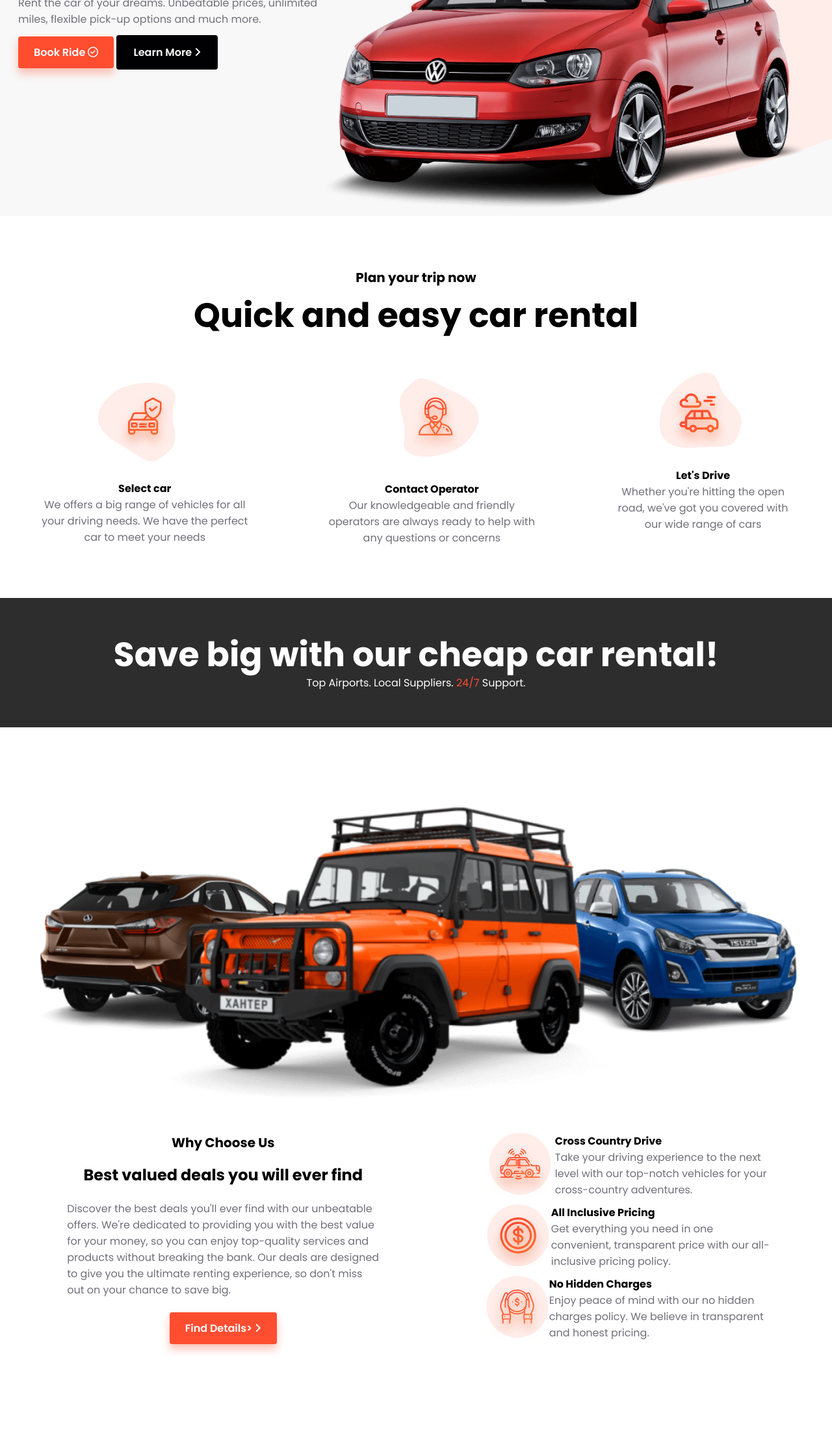
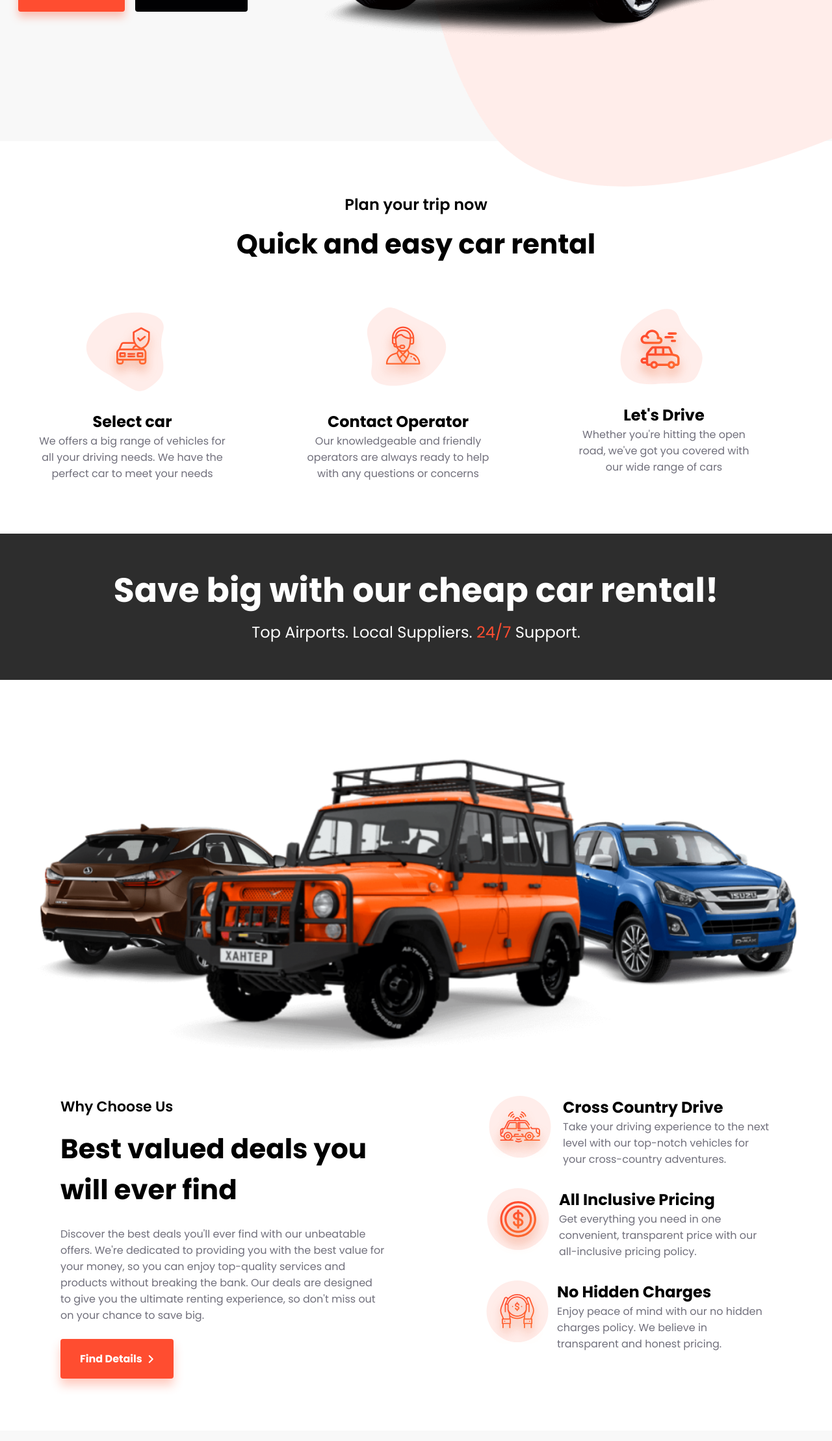
Before and after one commit to mlanikata/car-rental---project, a plain HTML site: page index.html in a window 1280 px wide. Shown: the part 583-2800 px from the top of the page at 65% size. Drawn offline with Linux system fonts and the light colour scheme.

Commit message:
Final v2

```diff
--- a/index.html
+++ b/index.html
@@ -15,9 +15,9 @@
     <!-- Navigation -->
     <nav>
       <div class="row nav__row">
-        <figure class="nav__img__wrapper">
-          <img src="assets/logo.png" alt class="nav__img" />
-        </figure>
+        <a href="#" class="nav__img__wrapper">
+          <img src="assets/logo.png" alt class="nav__img">
+        </a>
         <div class="nav__links">
           <a href="#home" class="nav__link">Home</a>
           <a href="#about" class="nav__link">About</a>
@@ -28,16 +28,14 @@
         </div>
         <div class="nav__btns">
 
-          <a class="nav__link" href=""> Sign In</a>
+          <a class="nav__link" href="#"> Sign In</a>
           <button class="nav__btns__register">Register</button>
-            </a>
         </div>
         <button class="nav__menu" onclick="openMenu()">
           <i class="fa-solid fa-bars"></i>
         </button>
       </div>
     </nav>
-
 <nav class="menu">
   <button class="menu__close" onclick="closeMenu()">
     <i class="fa-solid fa-x"></i>
@@ -56,7 +54,7 @@
     <!-- Header -->
     <header>
       <div class="container header__container">
-        <img src="assets/header-bg.png" alt="" class="header-bg" />
+        <img src="assets/header-bg.png" alt="" class="header-bg">
         <div class="row header__row">
           <div class="header__text">
             <h4 class="header__text__subtitle">Plan your trip now</h4>
@@ -79,10 +77,10 @@
                 <i class="fa-solid fa-angle-right"></i>
               </button>
             </div>
+          </div>
             <figure class="header__img__wrapper">
               <img src="assets/header-car.png" alt="" class="header__img" />
             </figure>
-          </div>
         </div>
       </div>
     </header>
@@ -93,8 +91,8 @@
       <section id="features">
         <div class="container features__container">
           <div class="row features__row">
-            <h3 class="header__text__subtitle">Plan your trip now</h3>
-            <h2 class="header__text__title">Quick and easy car rental</h2>
+            <h3 class="features__text__subtitle">Plan your trip now</h3>
+            <h2 class="features__text__title">Quick and easy car rental</h2>
             <div class="features__list">
               <div class="feature">
                 <div class="feature__img__wrapper">
@@ -133,8 +131,8 @@
 
       <!-- Banner -->
       <section id="banner">
-        <div class="container banner__container">
-          <div class="row banner__row">
+        <div class="banner__container">
+
             <div class="banner__title">Save big with our cheap car rental!</div>
             <div class="banner__text__subtitle">
               Top Airports. Local Suppliers.
@@ -166,7 +164,7 @@
                   your chance to save big.
                 </p>
                 <button class="choose__text__btn">
-                  Find Details>
+                  <span class="choose__text__btn__span"> Find Details </span>
                   <i class="fa-solid fa-angle-right"></i>
                 </button>
               </div>
@@ -238,10 +236,10 @@
             <h3 class="testimonials__text__subtitle">Reviewed by People</h3>
             <h2 class="testimonials__text__title">Client's Testimonials</h2>
             <p class="testimonial__review__para-1">
-              "Discover the positive impact we've made on the our clients by
+              Discover the positive impact we've made on the our clients by
               reading through their testimonials. Our clients have experienced
               our service and results, and they're eager to share their positive
-              experiences with you. "
+              experiences with you.
             </p>
             <div class="testimonials__list">
               <div class="testimonial">
--- a/style.css
+++ b/style.css
@@ -34,6 +34,10 @@ button {
   cursor: pointer;
 }
 
+a {
+  text-decoration: none;
+}
+
 img {
   overflow-clip-margin: content-box;
   overflow: clip;
@@ -43,11 +47,19 @@ img {
   font-weight: 900;
 }
 
+.open {
+  overflow-y: hidden;
+}
+
+
 /* Navigation */
 
 nav {
   width: 100%;
-  position: relative;
+  position: absolute;
+  right: 0;
+  top: 0;
+  left: 0;
   z-index: 2;
 }
 
@@ -93,7 +105,7 @@ nav {
   border-radius: 4px;
   outline: none;
   background-color: var(--primary);
-  box-shadow: 0px 8px 13px 0px rgba(255, 83, 48, 0.35);
+  box-shadow: 0px 10px 15px 0px rgba(255, 83, 48, 0.35);
   padding: 12px 24px;
   color: white;
   transition: 200ms ease;
@@ -104,6 +116,7 @@ nav {
   border: none;
   font-size: 24px;
   display: none;
+  outline: none;
 }
 
 /* Menu */
@@ -124,7 +137,6 @@ nav {
 
 .open .menu {
   display: flex;
-
 }
 
 .menu__close {
@@ -195,7 +207,9 @@ header {
 
 .header__text__subtitle {
   font-size: 20px;
+  font-weight: 700;
 }
+
 
 .header__text__title {
   font-size: 52px;
@@ -209,16 +223,27 @@ header {
   z-index: 1;
 }
 
+.header__text__btns {
+  display: flex;
+  gap: 16px;
+}
+
 .header__text__btn {
+  display: flex;
   font-size: 16px;
-  font-weight: 600;
-  padding: 12px 24 px;
+  font-weight: 700;
+  padding: 18px 30 px;
   border: none;
   border-radius: 4px;
   outline: none;
-  padding: 12px 24px;
+  padding: 18px 30px;
   color: white;
   transition: 200ms ease;
+  display: flex;
+  justify-content: center;
+  align-items: center;
+  gap: 8px;
+  transition: 300ms ease;
 }
 
 .header__text__book {
@@ -239,6 +264,8 @@ header {
 
 .header__text__para {
   color: var(--gray);
+  margin-top: 12px;
+  margin-bottom: 28px;
 }
 
 /* Feature */
@@ -258,10 +285,22 @@ header {
   width: (100% / 3);
   display: flex;
   flex-direction: column;
+  justify-content: center;
+  align-items: center;
+  width: 25%;
 }
 
-features__title {
+.features__text__subtitle {
+  font-size: 24px;
+  font-weight: 600;
+}
+
+.features__text__title {
   font-size: 42px;
+}
+
+.feature__title {
+  font-size: 24px;
 }
 
 .feature__para {
@@ -274,6 +313,10 @@ features__title {
   align-items: center;
   gap: 12px;
   text-align: center;
+}
+
+.feature__img__wrapper {
+  width: 172px;
 }
 
 .feature__img {
@@ -305,32 +348,40 @@ features__title {
   font-weight: 700;
 }
 
-.banner__subtitle {
+.banner__text__subtitle {
   font-size: 24px;
   font-weight: 400;
-  z-index: 4;
+
 }
 
 /* Choose */
 
 .choose__text__btn {
+  margin-top: 12px;
   font-size: 16px;
-  font-weight: 600;
-  padding: 12px 24 px;
+  font-weight: 700;
+  padding: 18px 30px;
   border: none;
+  outline: none;
+  color: white;
   border-radius: 4px;
-  outline: none;
-  padding: 12px 24px;
-  color: white;
-  transition: 200ms ease;
-  background-color: var(--primary);
-  box-shadow: 0px 8px 13px 0px rgba(255, 83, 48, 0.35);
+  display: flex;
+  justify-content: center;
+  align-items: center;
+  gap: 8px;
+  transition: 300ms ease;
+  width: fit-content;
+  background: var(--primary);
+  box-shadow: 0 10px 15px 0 rgba(255, 83, 48, 0.3);
 }
+
 
 .choose__row {
   display: flex;
   align-items: center;
   flex-direction: column;
+  gap: 16px;
+
 }
 
 .choose__text__title {
@@ -340,10 +391,13 @@ features__title {
   max-width: 500px;
   z-index: 3;
   margin-top: 5px;
+  font-size: 42px;;
 }
 
 .choose__text__subtitle {
-  font-size: 20px;
+  font-size: 22px;
+  font-weight: 600;
+
 }
 
 .choose__text {
@@ -353,9 +407,6 @@ features__title {
   max-width: 500px;
 }
 
-.choose__text {
-  align-items: center;
-}
 
 .choose__feature__img__wrapper {
   width: 110px;
@@ -378,35 +429,45 @@ features__title {
   width: 100%;
   display: flex;
   justify-content: space-around;
-  gap: 23px;
+  gap: 24px;
 }
 
 .choose__content {
+  width: 100%;
   display: flex;
   justify-content: space-around;
+  gap: 24px;
 }
+
 .choose__features {
   max-width: 440px;
   display: flex;
   flex-direction: column;
+  gap: 32px;
 }
 
 .choose__feature {
   display: flex;
+  gap: 12px;
 }
 
 .choose__text__para {
-  margin: 10px;
+ margin-top: 12px;
   color: var(--gray);
+  display: flex;
 }
 
 .choose__feature__text__para {
   color: var(--gray);
 }
 
+.choose__feature__text__title {
+  font-size: 24px;
+}
+
 /* Testimonials */
 
-.testimonials {
+#testimonials {
   background-color: #f8f8f8;
 }
 
@@ -628,12 +689,9 @@ a {
 
 /* XLg Screens @media (max-width: 1440px) */
 
-
-
 /* Lg Screens @media (max-width: 1024px) */
 
 @media (max-width: 1024px) {
-
   /* Navigation */
 
   .nav__links,
@@ -682,10 +740,7 @@ a {
   }
 }
 
-
-
 @media (max-width: 768px) {
-
   /* Header */
 
   .header-bg,
@@ -732,7 +787,6 @@ a {
 /* Sm Screens  @media (max-width: 640px) */
 
 @media (max-width: 640px) {
-
   /* Testimonials */
 
   .testimonial {
@@ -753,8 +807,7 @@ a {
 }
 
 @media (max-width: 480px) {
-
- /* Header */
+  /* Header */
 
   .header__text__btns {
     flex-direction: column;
```
Also changed, not shown: app.js (+6 -6 lines).
